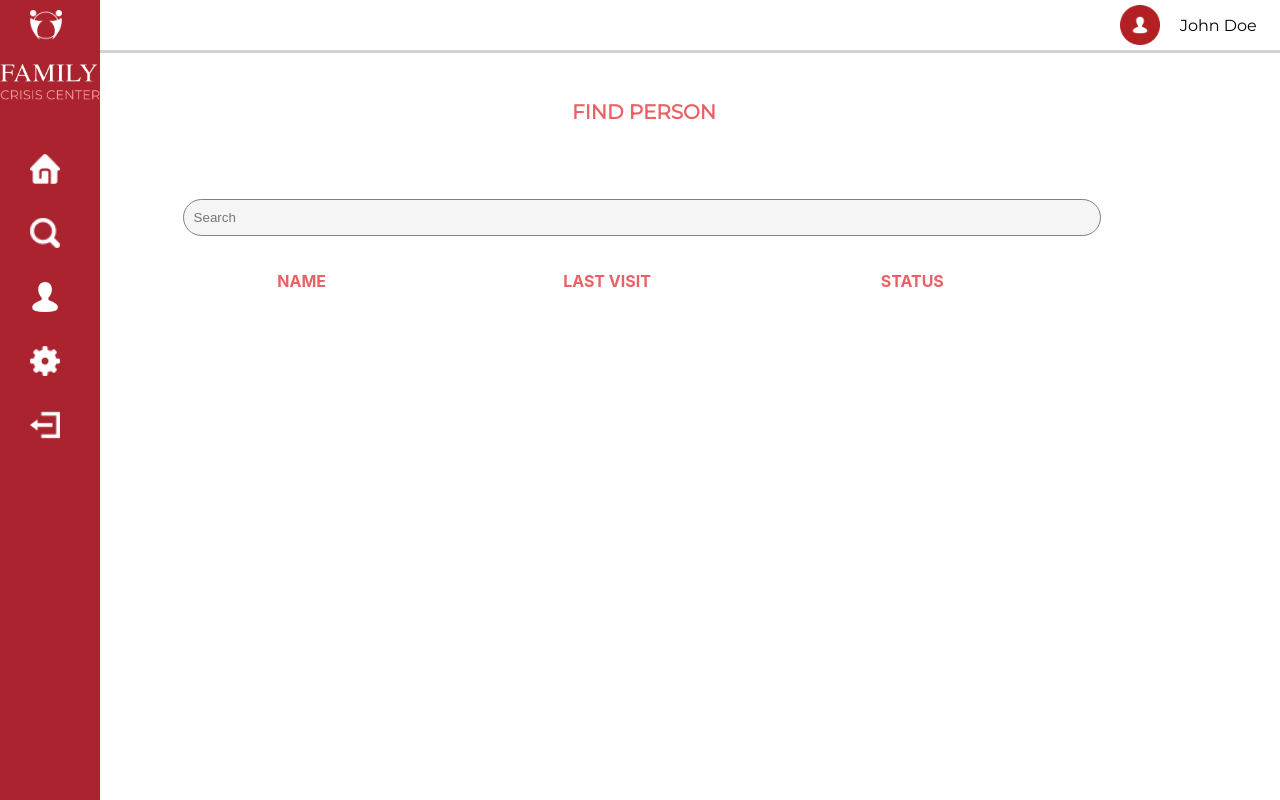
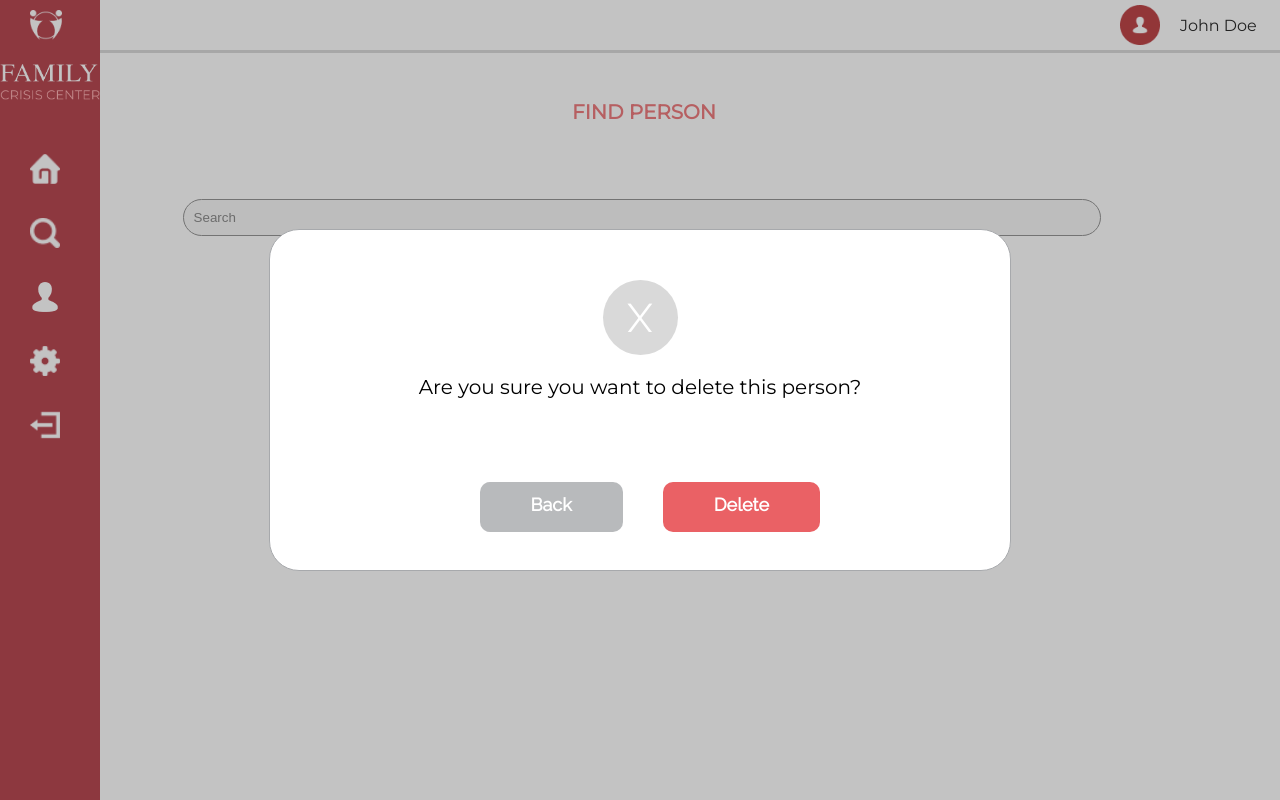
Before and after one commit to ACM-Service-Project/ACM-Service-Project-Frontend, a React (Create React App) app in the folder acm-service-project/: page /search in a window 1280 px wide. Built offline with nearby package versions, Linux system fonts and the light colour scheme.

Commit message:
Create modal

```diff
--- a/acm-service-project/public/index.html
+++ b/acm-service-project/public/index.html
@@ -24,7 +24,7 @@
       work correctly both with client-side routing and a non-root public URL.
       Learn how to configure a non-root public URL by running `npm run build`.
     -->
-    <title>React App</title>
+    <title>Family Crisis Center</title>
   </head>
   <body>
     <noscript>You need to enable JavaScript to run this app.</noscript>
--- a/acm-service-project/src/components/SearchItem.js
+++ b/acm-service-project/src/components/SearchItem.js
@@ -1,9 +1,9 @@
 import React from "react";
 import editImg from '../assets/edit.png';
 import deleteImg from '../assets/delete.png';
-// import SearchItem from '../components/SearchItem';
+import '../styles/SearchModal.css'
 
-function SearchItem({name, visit}){
+function SearchItem({name, visit, openModal}){
     return(
         <div className="grid-item">
             <p className="grid-name">{name}</p>
@@ -17,11 +17,10 @@ function SearchItem({name, visit}){
                 <button className="edit-btn">
                     <img src={editImg} alt='edit'></img>
                 </button>
-                <button className="delete-btn">
+                <button type="button" onClick={openModal} className="delete-btn">
                     <img src={deleteImg} alt='delete'></img>
                 </button>
             </div>
-
         </div>
     )
 }
--- a/acm-service-project/src/pages/Directory.js
+++ /dev/null
@@ -1 +0,0 @@
-import React from "react";
--- a/acm-service-project/src/pages/Search.js
+++ b/acm-service-project/src/pages/Search.js
@@ -4,7 +4,16 @@ import '../styles/Search.css';
 
 function Search(){
     const [patronList, setPatronList]=useState(null);
+    const [modalIsOpen, setModalIsOpen] = useState('modal')
 
+    function openModal(){
+        console.log('in')
+        setModalIsOpen('modal')
+    }
+
+    const closeModal =()=>{
+        setModalIsOpen('hide')
+    }
     async function handleChange(e){
         let body={
             firstName: e.target.value
@@ -23,11 +32,11 @@ function Search(){
                 <SearchItem
                     name={patron.firstName+' '+patron.lastName}
                     visit='MM/DD/YYYY'
+                    openModal={openModal}
                 />
             )
         });
         setPatronList(patronListArray)
-        console.log(res)
     }
     return(
         <div className='main_container'>
@@ -41,6 +50,22 @@ function Search(){
                 </div>
                 {patronList}
             </div>
+            <div className={modalIsOpen}>
+                <div className="greyX_icon">
+                    <p className="union">X</p>
+                </div>
+                <p className="delete_text">
+                    Are you sure you want to delete this person?
+                </p>
+                <div className="delete_button_box">
+                    <button onClick={closeModal} className="delete_back">
+                        Back
+                    </button>
+                    <button className="delete_button">
+                        Delete
+                    </button>
+                </div>
+            </div>
         </div>
     );
 }
--- /dev/null
+++ b/acm-service-project/src/styles/SearchModal.css
@@ -0,0 +1,116 @@
+.modal{
+    background-color: white;
+    width: 50vw;
+    height: 30vh;
+    position: fixed;
+    display: flex;
+    flex-direction: column;
+    align-items: center;
+
+    box-shadow: 200px 300px 0px 1000px rgba(94,94,94,0.37);
+    top:0; left:0; right:0; bottom:0;
+    margin:auto;
+    padding: 50px;
+
+    border: 1px solid #A7A9AC;
+    border-radius: 30px;
+
+    font-family: 'Raleway';
+}
+
+.modal_close{
+    color: #888888;
+    cursor: pointer;
+    float: right;
+    font-size: 3vw;
+}
+
+.hide{
+    display: none;
+}
+
+.greyX_icon{
+    /* position: absolute; */
+    /* margin: 0%;
+    left: 45%; */
+
+    display: flex;
+    align-items: center;
+    justify-content: center;
+
+    height: 75px;
+    width: 75px;
+
+    background: #D9D9D9;
+    border-radius: 50px;
+}
+
+.union{
+    position: relative;
+    /* top: ; */
+    margin: 0%;
+    color: white;
+    font-size: 40px;
+}
+
+.delete_text{
+    /* position: absolute;
+    left: 16.18%;
+    right: 16.18%;
+    top: 39.33%;
+    bottom: 46.35%; */
+
+    font-family: 'Montserrat';
+    font-style: normal;
+    font-weight: 400;
+    font-size: 20px;
+    line-height: 24px;
+    text-align: center;
+    color: #000000;
+}
+
+.delete_button_box{
+    display: flex;
+    align-items: center;
+    justify-content: center;
+    position: absolute;
+    left: 14.32%;
+    right: 54.56%;
+    top: 75%;
+    bottom: 11.8%;
+    width: 74%;
+}
+
+.delete_back, .delete_button{
+    display: flex;
+    flex-direction: column;
+    align-items: center;
+
+    height: 50px;
+
+    margin: 20px;
+    padding: 12px 51px;
+
+    gap: 10px;
+
+    border: none;
+    border-radius: 10px;
+
+    color: white;
+    font-size: large;
+    font-family: 'Raleway';
+    font-weight: 700;
+}
+
+.delete_back, .delete_button:hover{
+    cursor: pointer;
+    opacity: 80%;
+}
+
+.delete_back{
+    background: #A7A9AC;
+}
+
+.delete_button{
+    background: #EA6165;
+}
```
